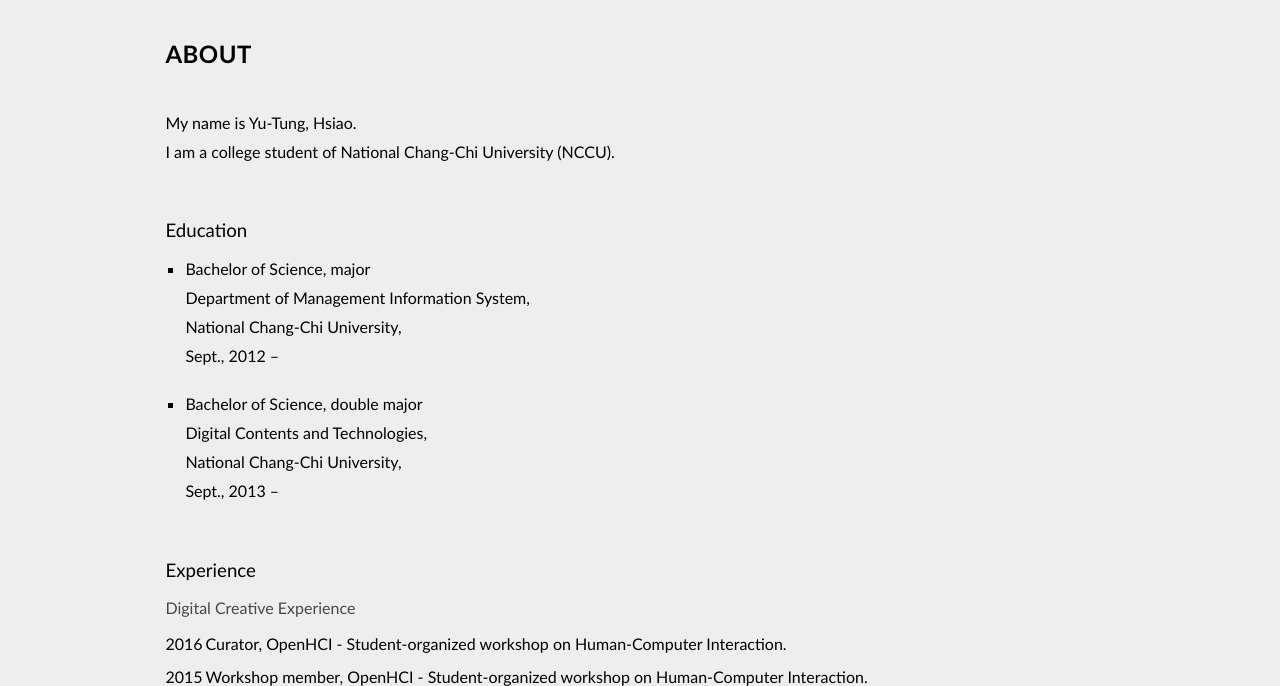
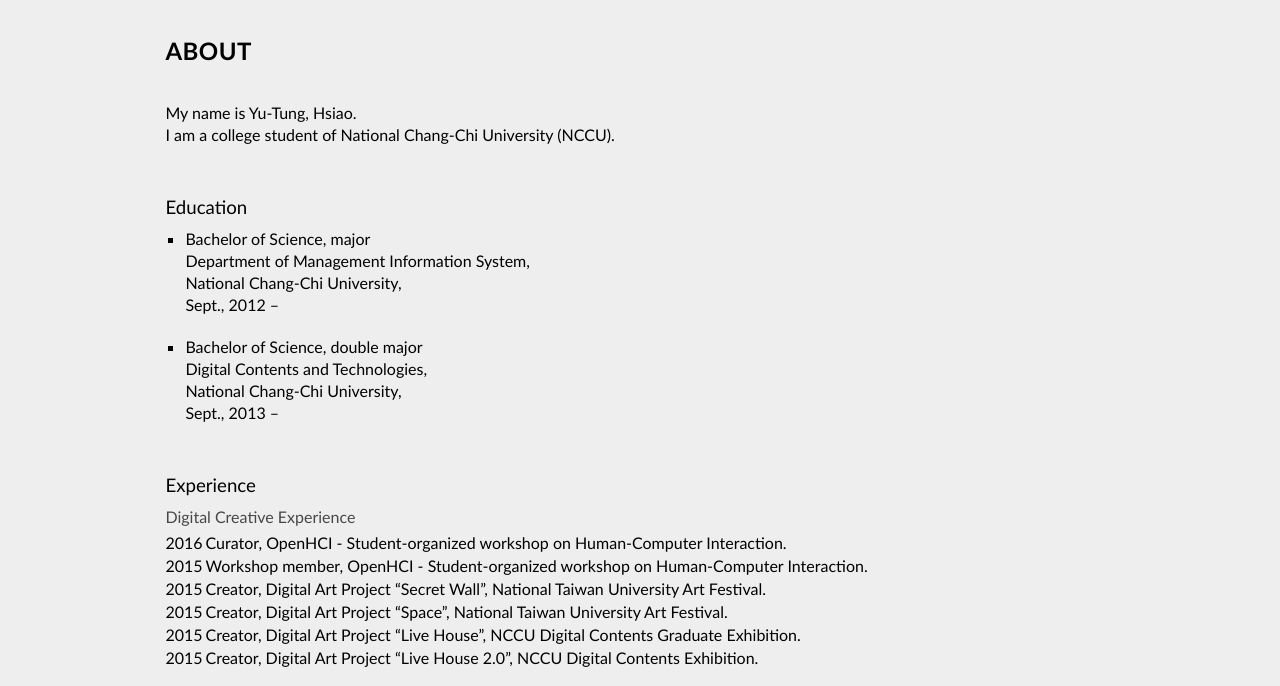
Before and after one commit to hsiao19/online-portfolio, a plain HTML site: page about.html in a window 1280 px wide. Shown: the part 60-746 px from the top of the page. Drawn offline with Linux system fonts and the light colour scheme.

Commit message:
Modify about page line height.

```diff
--- a/css/about.css
+++ b/css/about.css
@@ -2,7 +2,7 @@
 #about {
     text-align: left;
     margin : auto;
-    line-height: 180%;
+    line-height: 22px;
 }
 #about .title{
     font-weight : bold;
```
